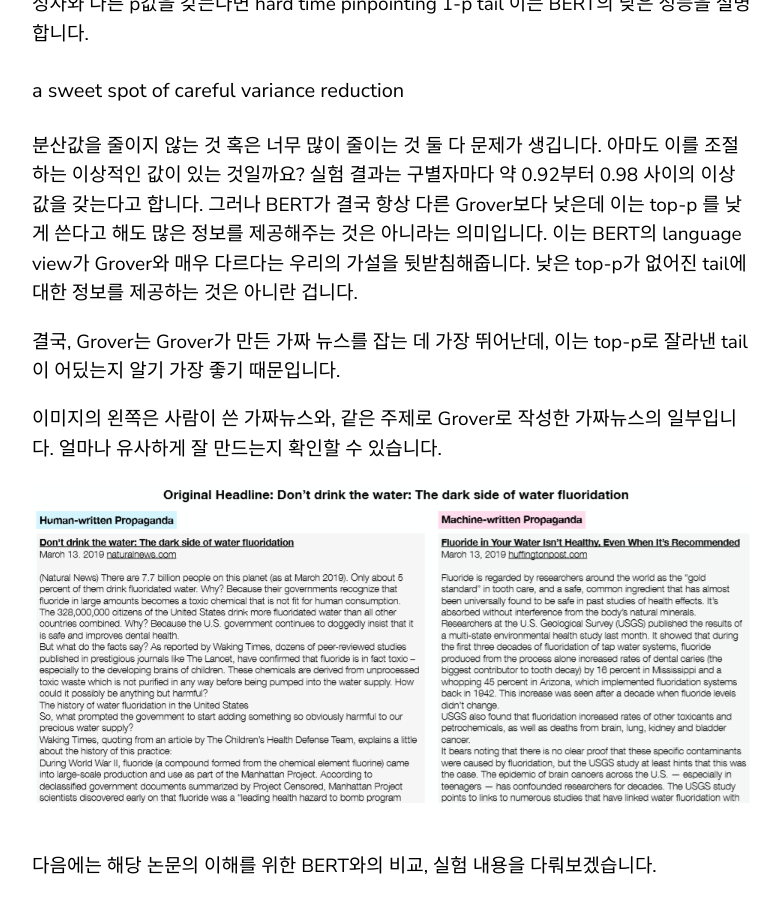
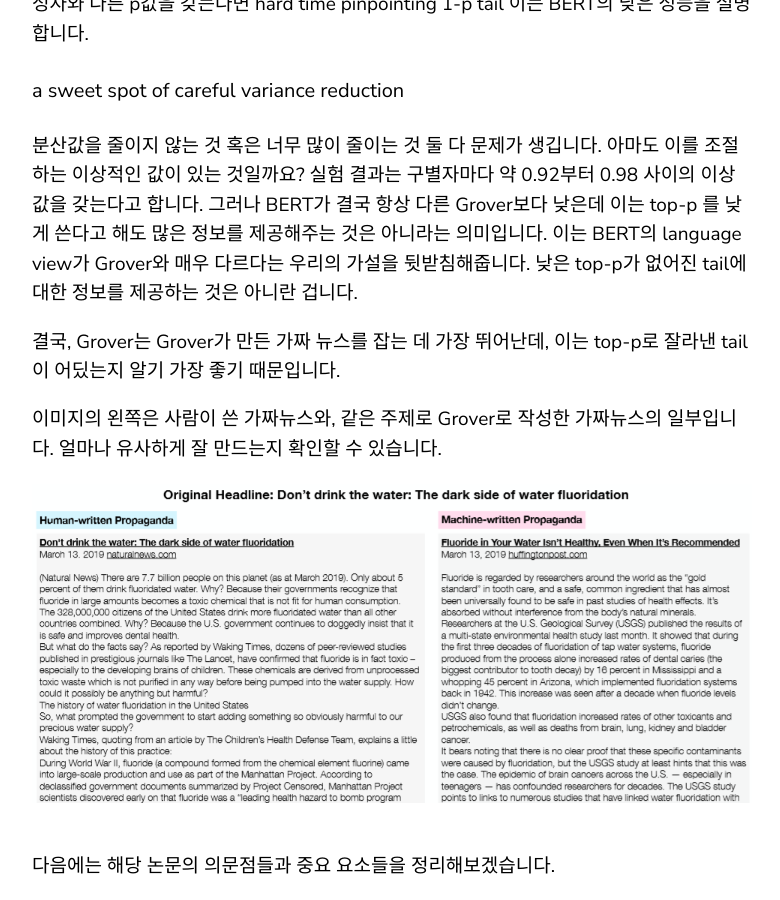
Before and after one commit to ptaejoon/ptaejoon.github.io, a Jekyll site: the page built from _posts/2020-04-17-Defending-Neural-Fake-News-Translation.md, in a window 1280 px wide and 900 px high, scrolled down 11856 px. Shown: the whole window, without its empty margins (68-848 px from the left). Built offline with Jekyll 4.4.1, drawn with Linux system fonts in a browser that asks for light colours.

Commit message:
Update 2020-04-17-Defending-Neural-Fake-News-Translation.md

```diff
--- a/_posts/2020-04-17-Defending-Neural-Fake-News-Translation.md
+++ b/_posts/2020-04-17-Defending-Neural-Fake-News-Translation.md
@@ -180,4 +180,4 @@ exposure bias가 artifiacts를 만들어낸다는 것이 중요한 점이라고
 이미지의 왼쪽은 사람이 쓴 가짜뉴스와, 같은 주제로 Grover로 작성한 가짜뉴스의 일부입니다. 얼마나 유사하게 잘 만드는지 확인할 수 있습니다.
 ![tr6.png](/asset/translation/tr6.png)
 
-다음에는 해당 논문의 이해를 위한 BERT와의 비교, 실험 내용을 다뤄보겠습니다.
+다음에는 해당 논문의 의문점들과 중요 요소들을 정리해보겠습니다.
```
